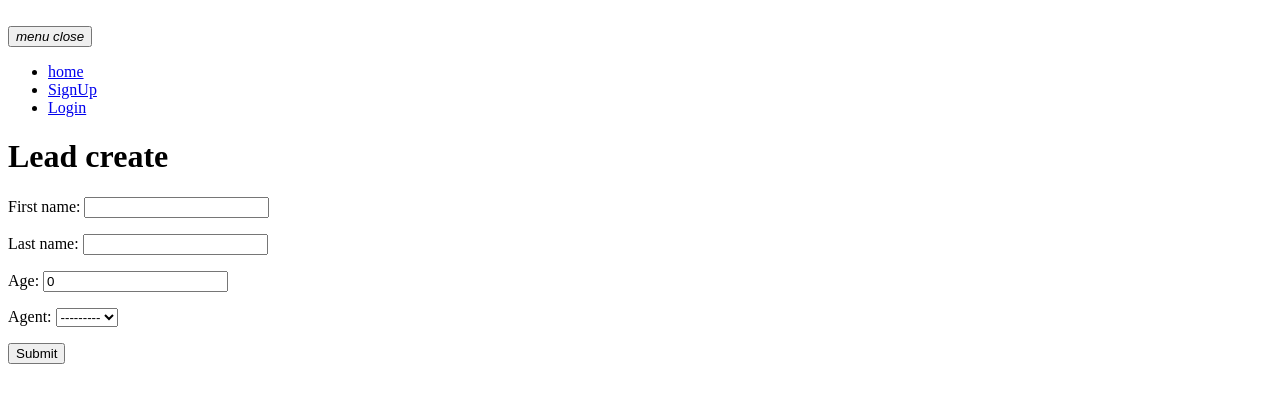
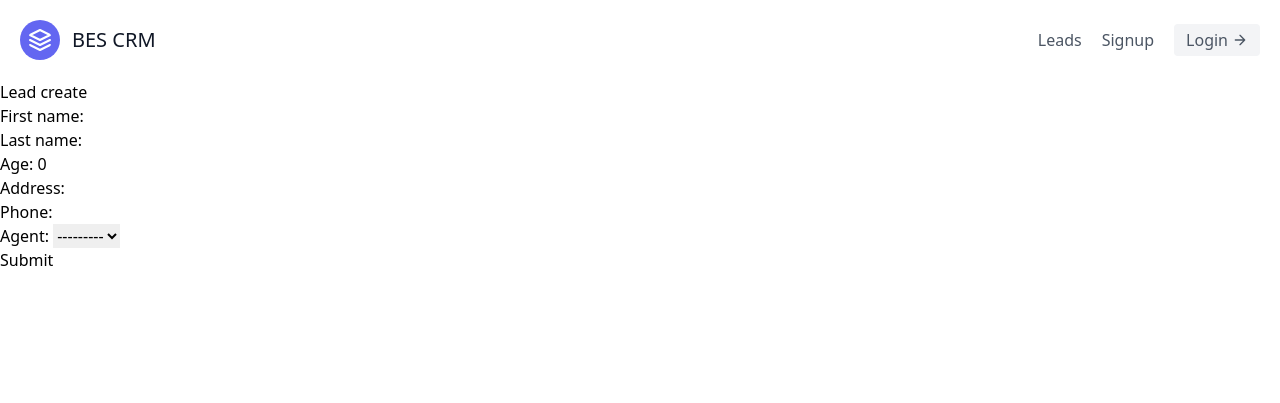
Before and after one commit to JJohnyy/BES-CRM, a Django app: page /leads/create/ in a window 1280 px wide. Shown: the top 403 px of the page. Run offline with Django 3.2, Linux system fonts and the light colour scheme; data that the repository does not hold is empty; parts of the project's set-up code (start-up, migrations or seed data) failed here and were passed over; some libraries are stand-ins or nearby versions.

Commit message:
updating leads models

```diff
--- a/leads/forms.py
+++ b/leads/forms.py
@@ -9,6 +9,8 @@ class LeadModelForm(forms.ModelForm):
             'first_name',
             'last_name',
             'age',
+            'address',
+            'phone',
             'agent'
         )
 
--- a/leads/models.py
+++ b/leads/models.py
@@ -11,6 +11,8 @@ class Lead(models.Model):
     first_name = models.CharField(max_length=20)
     last_name = models.CharField(max_length=20)
     age = models.IntegerField(default=0)
+    address = models.CharField(max_length=100)
+    phone = models.CharField(max_length=20)
     agent = models.ForeignKey('Agent', on_delete=models.CASCADE)
 
     def __str__(self):
@@ -21,4 +23,4 @@ class Agent(models.Model):
     user = models.OneToOneField(User, on_delete=models.CASCADE)
 
     def __str__(self):
-        return self.user.last_name
+        return self.user.name
--- a/templates/base.html
+++ b/templates/base.html
@@ -4,7 +4,7 @@
     <meta charset="UTF-8">
     <meta http-equiv="X-UA-Compatible" content="IE=edge">
     <meta name="viewport" content="width=device-width, initial-scale=1.0">
-    <link rel="stylesheet" href="../static/css/styles.css">
+    <script src="https://cdn.tailwindcss.com"></script>
     <title>BES CRM</title>
 </head>
 <body>
@@ -13,5 +13,4 @@
     {% endblock content %}
 </body>
 <script src="https://kit.fontawesome.com/9a2761774c.js" crossorigin="anonymous"></script>
-<script src="../static/js/main.js"></script>
 </html>
--- a/templates/navbar.html
+++ b/templates/navbar.html
@@ -1,16 +1,25 @@
-<header>
-    <div class="logo">
-        <a href=""><img src="" alt=""></a>
+<header class="text-gray-600 body-font">
+    <div class="container mx-auto flex flex-wrap p-5 flex-col md:flex-row items-center">
+        <a class="flex title-font font-medium items-center text-gray-900 mb-4 md:mb-0">
+            <svg xmlns="http://www.w3.org/2000/svg" fill="none" stroke="currentColor" stroke-linecap="round"
+                stroke-linejoin="round" stroke-width="2" class="w-10 h-10 text-white p-2 bg-indigo-500 rounded-full"
+                viewBox="0 0 24 24">
+                <path d="M12 2L2 7l10 5 10-5-10-5zM2 17l10 5 10-5M2 12l10 5 10-5"></path>
+            </svg>
+            <span class="ml-3 text-xl">BES CRM</span>
+        </a>
+        <nav class="md:ml-auto flex flex-wrap items-center text-base justify-center">
+            <a href="{% url 'leads:lead-list' %}" class="mr-5 hover:text-gray-900">Leads</a>
+            <a class="mr-5 hover:text-gray-900">Signup</a>
+        </nav>
+        <a href=""></a><button
+            class="inline-flex items-center bg-gray-100 border-0 py-1 px-3 focus:outline-none hover:bg-gray-200 rounded text-base mt-4 md:mt-0">
+            Login
+            <svg fill="none" stroke="currentColor" stroke-linecap="round" stroke-linejoin="round" stroke-width="2"
+                class="w-4 h-4 ml-1" viewBox="0 0 24 24">
+                <path d="M5 12h14M12 5l7 7-7 7"></path>
+            </svg>
+        </button>
+        </a>
     </div>
-    <button class="hamburger">
-        <i class="menuIcon material-icons">menu</i>
-        <i class="closeIcon material-icons">close</i>
-      </button>
-    <nav id="navbar">
-        <ul class="menu">
-            <li><a class="menuItem" href="#">home</a></li>
-            <li><a class="menuItem" href="#">SignUp</a></li>
-            <li><a class="menuItem" href="#">Login</a></li>
-          </ul>
-    </nav>
 </header>
```
Also changed, not shown: leads/templates/leads/lead_detail.html (+42 -0 lines), templates/landing.html (+14 -2 lines), leads/migrations/0001_initial.py, static/images/logo-blue.svg (added).
